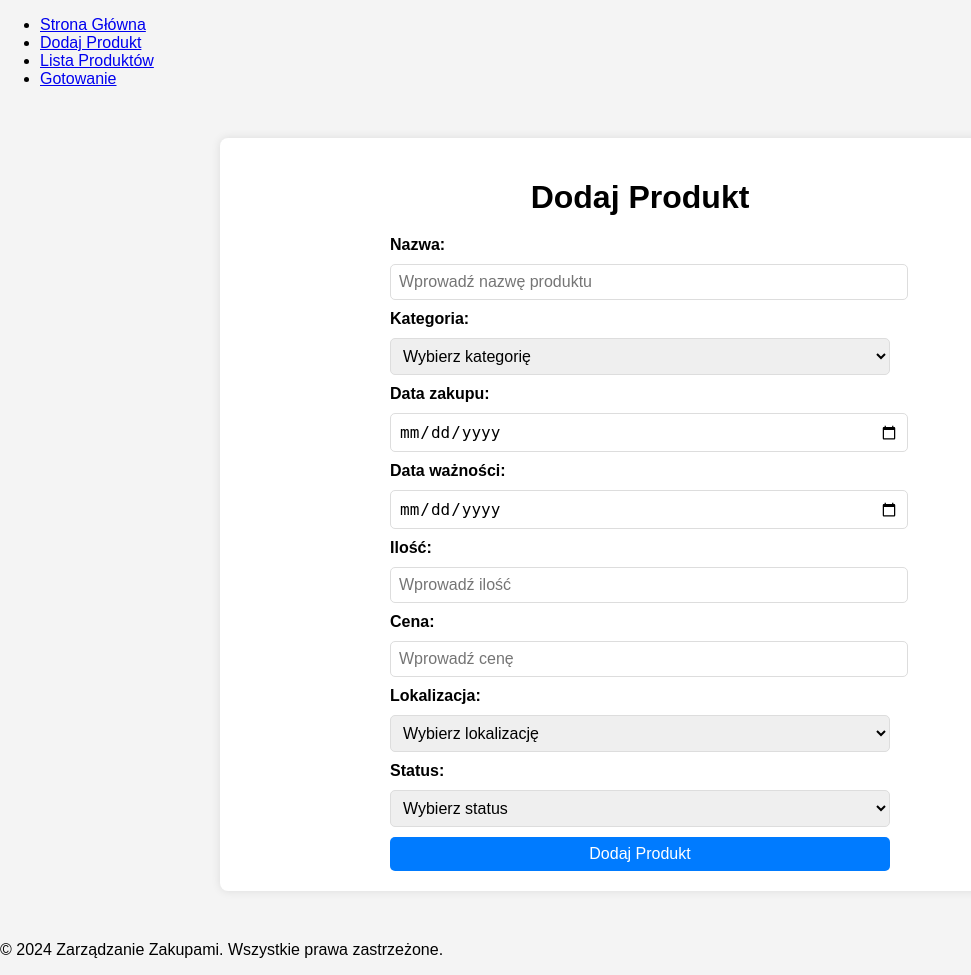
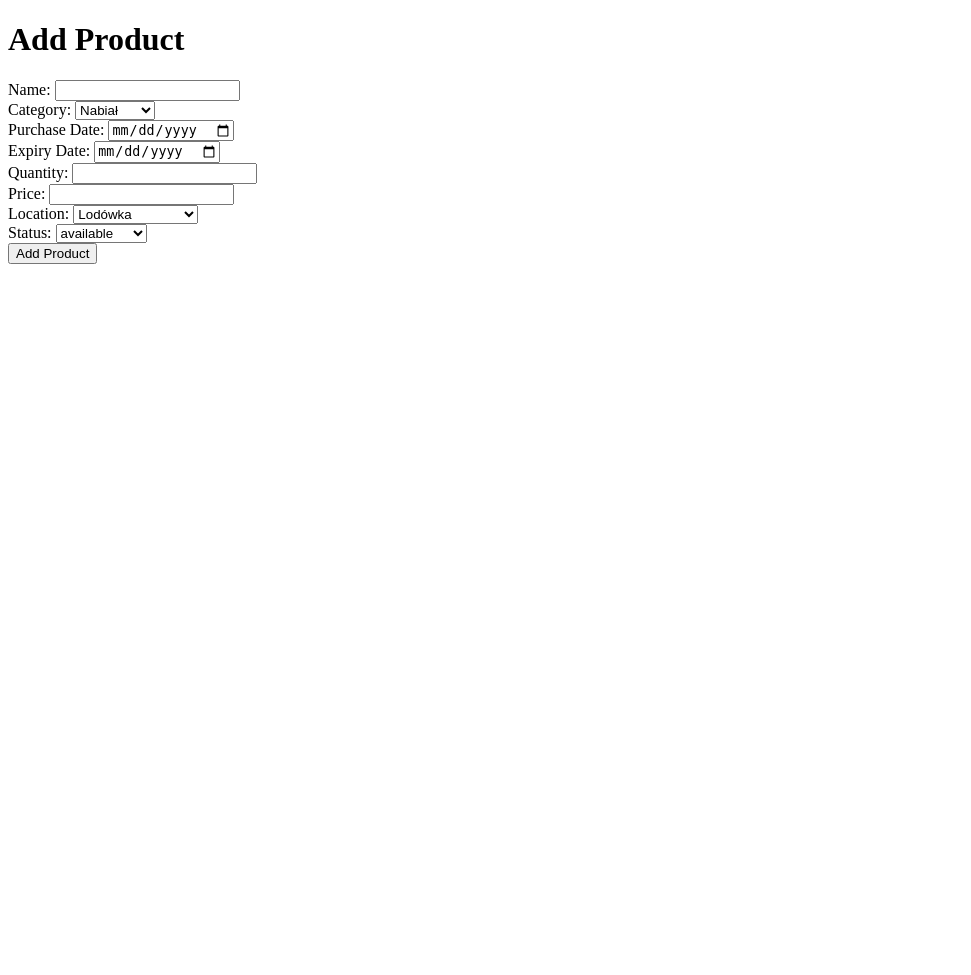
Before and after one commit to codemarcinu/shopping_management, a Flask app: page /dodaj in a window 1280 px wide. Shown: the whole page, without its empty margins (0-971 px from the left). After the commit the page ends 264 px from the top, so only its background shows below. Run offline with Flask 3, Linux system fonts and the light colour scheme.

Commit message:
Update add_product.html

```diff
--- a/templates/add_product.html
+++ b/templates/add_product.html
@@ -1,51 +1,49 @@
-{% extends "base.html" %}
+<!DOCTYPE html>
+<html lang="en">
+<head>
+    <meta charset="UTF-8">
+    <title>Add Product</title>
+</head>
+<body>
+    <h1>Add Product</h1>
+    <form method="POST">
+        <label for="name">Name:</label>
+        <input type="text" id="name" name="name"><br>
 
-{% block title %}Dodaj Produkt{% endblock %}
+        <label for="category">Category:</label>
+        <select id="category" name="category">
+            {% for category in categories %}
+                <option value="{{ category }}">{{ category }}</option>
+            {% endfor %}
+        </select><br>
 
-{% block content %}
-<div class="container">
-    <h1>Dodaj Produkt</h1>
-    <form method="POST" class="form-container">
-        <label for="nazwa">Nazwa:</label>
-        <input type="text" id="nazwa" name="nazwa" placeholder="Wprowadź nazwę produktu" required>
+        <label for="purchase_date">Purchase Date:</label>
+        <input type="date" id="purchase_date" name="purchase_date"><br>
 
-        <label for="kategoria">Kategoria:</label>
-        <select id="kategoria" name="kategoria" required>
-            <option value="" disabled selected>Wybierz kategorię</option>
-            {% for kategoria in kategorie %}
-            <option value="{{ kategoria }}">{{ kategoria }}</option>
+        <label for="expiry_date">Expiry Date:</label>
+        <input type="date" id="expiry_date" name="expiry_date"><br>
+
+        <label for="quantity">Quantity:</label>
+        <input type="number" id="quantity" name="quantity"><br>
+
+        <label for="price">Price:</label>
+        <input type="number" id="price" name="price" step="0.01"><br>
+
+        <label for="location">Location:</label>
+        <select id="location" name="location">
+            {% for location in locations %}
+                <option value="{{ location }}">{{ location }}</option>
             {% endfor %}
-        </select>
-
-        <label for="data_zakupu">Data zakupu:</label>
-        <input type="date" id="data_zakupu" name="data_zakupu" required>
-
-        <label for="data_waznosci">Data ważności:</label>
-        <input type="date" id="data_waznosci" name="data_waznosci">
-
-        <label for="ilosc">Ilość:</label>
-        <input type="number" id="ilosc" name="ilosc" min="1" placeholder="Wprowadź ilość" required>
-
-        <label for="cena">Cena:</label>
-        <input type="number" id="cena" name="cena" step="0.01" placeholder="Wprowadź cenę" required>
-
-        <label for="lokalizacja">Lokalizacja:</label>
-        <select id="lokalizacja" name="lokalizacja" required>
-            <option value="" disabled selected>Wybierz lokalizację</option>
-            {% for lokalizacja in lokalizacje %}
-            <option value="{{ lokalizacja }}">{{ lokalizacja }}</option>
-            {% endfor %}
-        </select>
+        </select><br>
 
         <label for="status">Status:</label>
-        <select id="status" name="status" required>
-            <option value="" disabled selected>Wybierz status</option>
-            {% for status in statusy %}
-            <option value="{{ status }}">{{ status }}</option>
+        <select id="status" name="status">
+            {% for status in statuses %}
+                <option value="{{ status }}">{{ status }}</option>
             {% endfor %}
-        </select>
+        </select><br>
 
-        <button type="submit" class="button">Dodaj Produkt</button>
+        <button type="submit">Add Product</button>
     </form>
-</div>
-{% endblock %}
+</body>
+</html>
```
